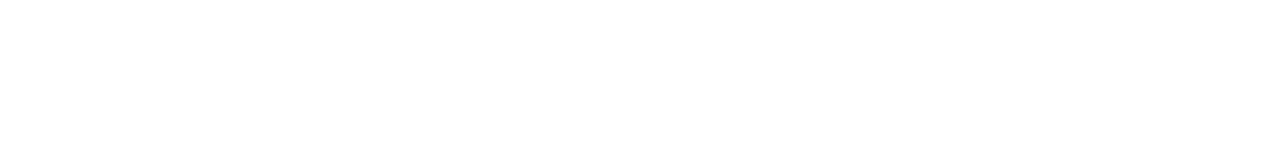
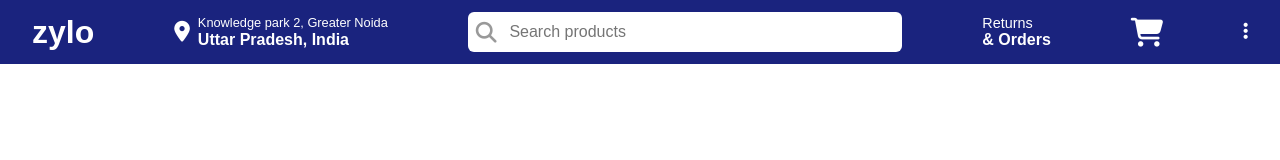
Before and after one commit to parashar08/EliteNest, a plain HTML site: page index.html in a window 1280 px wide. Drawn offline with Linux system fonts and the light colour scheme.

Commit message:
create header for website

```diff
--- a/index.html
+++ b/index.html
@@ -4,8 +4,41 @@
     <meta charset="UTF-8">
     <meta name="viewport" content="width=device-width, initial-scale=1.0">
     <title>Zylo - Discover amazing products</title>
+
+    <!-- css links -->
+    <link rel="stylesheet" href="styles/general.css">
+    <link rel="stylesheet" href="styles/header.css">
+
+    <!-- font-awesome link -->
+    <link rel="stylesheet" href="https://cdnjs.cloudflare.com/ajax/libs/font-awesome/6.7.2/css/all.min.css">
 </head>
 <body>
-
+    <!-- header section -->
+    <header class="header">
+        <h1 class="company-name">zylo</h1>
+        <div class="user-location">
+            <div class="location-icon">
+                <i class="fa-solid fa-location-dot"></i>
+            </div>
+            <div class="location-data">
+                <p class="local-add">Knowledge park 2, Greater Noida</p>
+                <p class="high-level-add">Uttar Pradesh, India</p>
+            </div>
+        </div>
+        <div class="input-box">
+            <i class="fa-solid fa-magnifying-glass"></i>
+            <input type="text" placeholder="Search products" class="input">
+        </div>
+        <div class="order-history">
+            <p class="returns">Returns</p>
+            <p class="orders">& Orders</p>
+        </div>
+        <div class="cart-box">
+            <i class="fa-solid fa-cart-shopping"></i>
+        </div>
+        <div class="navigation">
+            <i class="fa-solid fa-ellipsis-vertical"></i>
+        </div>
+    </header>
 </body>
 </html>
--- /dev/null
+++ b/styles/general.css
@@ -0,0 +1,10 @@
+* {
+    padding: 0;
+    margin: 0;
+}
+
+body {
+    background-color: #FFFFFF;
+    color: #FFFFFF;
+    font-family: Arial, Roboto;
+}
--- /dev/null
+++ b/styles/header.css
@@ -0,0 +1,82 @@
+.header {
+    height: 4rem;
+    background-color: #1A237E;
+    padding: 0px 2rem;
+    display: flex;
+    justify-content: space-between;
+    align-items: center;
+    gap: 5rem;
+}
+
+.company-name {
+    font-size: 2rem;
+    cursor: pointer;
+}
+
+.user-location {
+    display: flex;
+    align-items: center;
+    gap: 0.5rem;
+}
+
+.location-icon i {
+    font-size: 1.3rem;
+}
+
+.location-data .local-add {
+    font-size: 0.8rem;
+}
+
+.location-data .high-level-add {
+    font-size: 1rem;
+    font-weight: 600;
+    margin-top: 1px;
+}
+
+.input-box {
+    display: flex;
+    align-items: center;
+    flex: 1;
+    background-color: #FFFFFF;
+    padding: 0px 0.5rem;
+    border-radius: 6px;
+}
+
+.input-box .input {
+    width: 100%;
+    padding: 0.7rem 0.8rem;
+    font-size: 1rem;
+    border: none;
+}
+
+.input:focus {
+    outline: none;
+}
+
+.input-box i {
+    font-size: 1.3rem;
+    color: rgba(0, 0, 0, 0.4);
+}
+
+.order-history {
+    cursor: pointer;
+}
+
+.order-history .returns {
+    font-size: 0.9rem;
+}
+
+.order-history .orders {
+    font-size: 1rem;
+    font-weight: 600;
+}
+
+.cart-box i {
+    font-size: 1.8rem;
+    cursor: pointer;
+}
+
+.navigation i {
+    font-size: 1.2rem;
+    cursor: pointer;
+}
```
